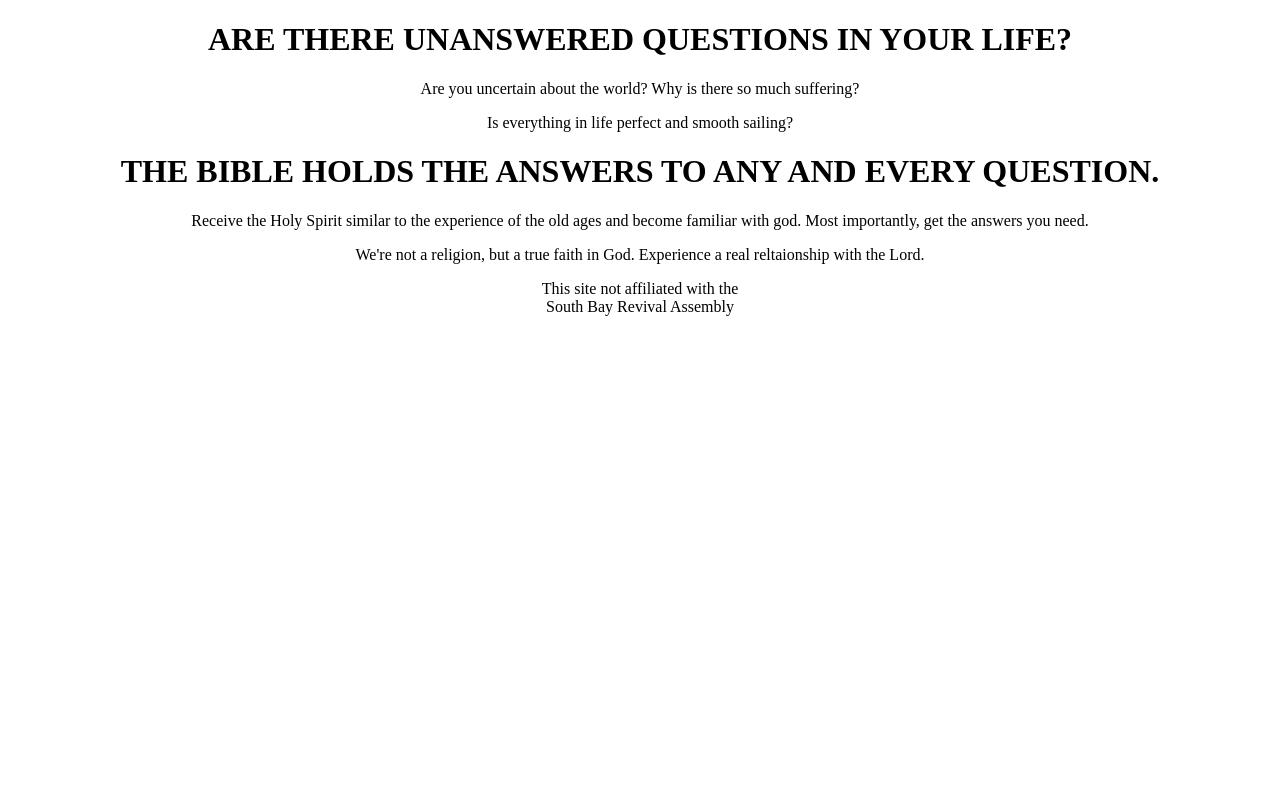
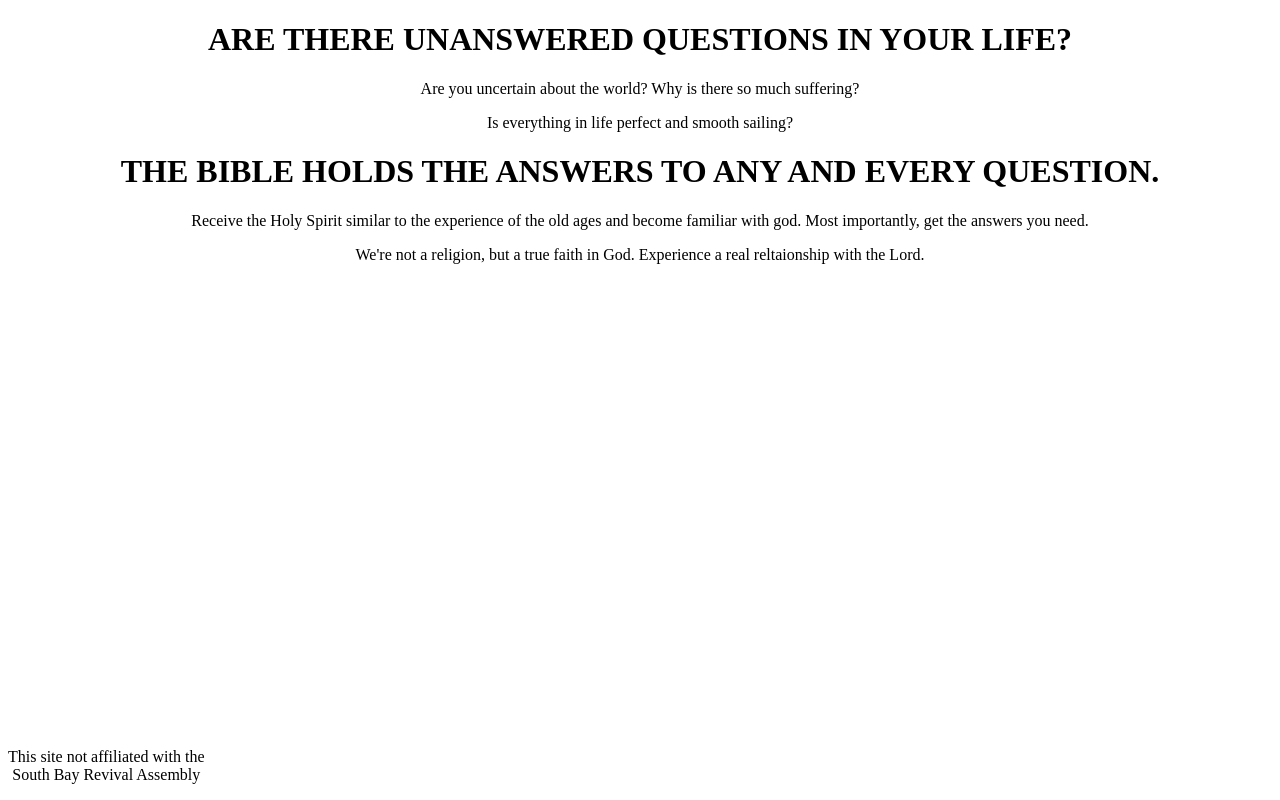
Before and after one commit to vicentelee1991/vicentelee1991.github.io, a plain HTML site: page index.html in a window 1280 px wide. Drawn offline with Linux system fonts and the light colour scheme.

Commit message:
Update CSS Footer

```diff
--- a/style.css
+++ b/style.css
@@ -3,5 +3,7 @@ div.content {
 }
 
 div.notice {
-	text-align: center
+	text-align: center;
+	position:absolute;
+	bottom:0
 }
```
